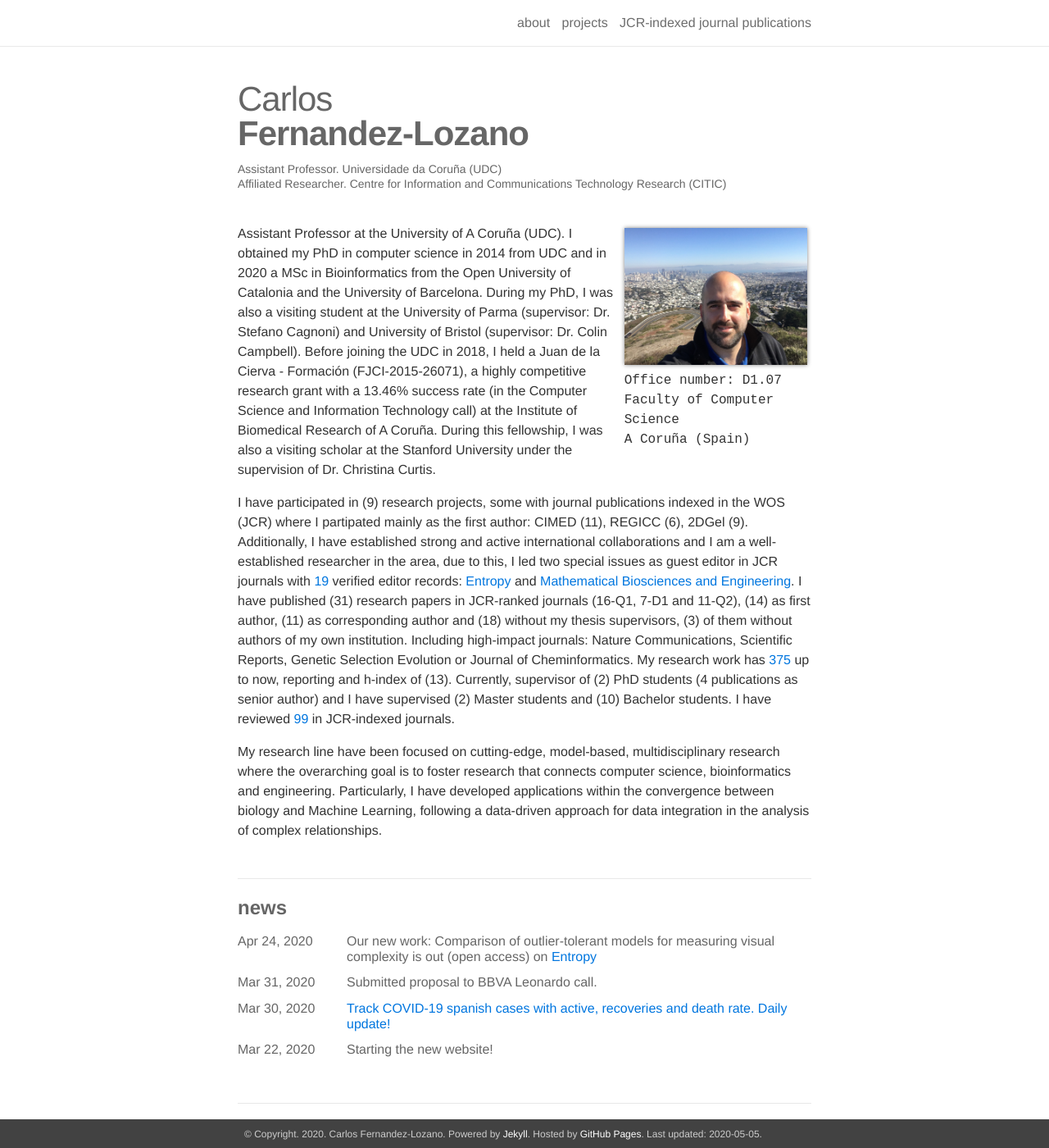
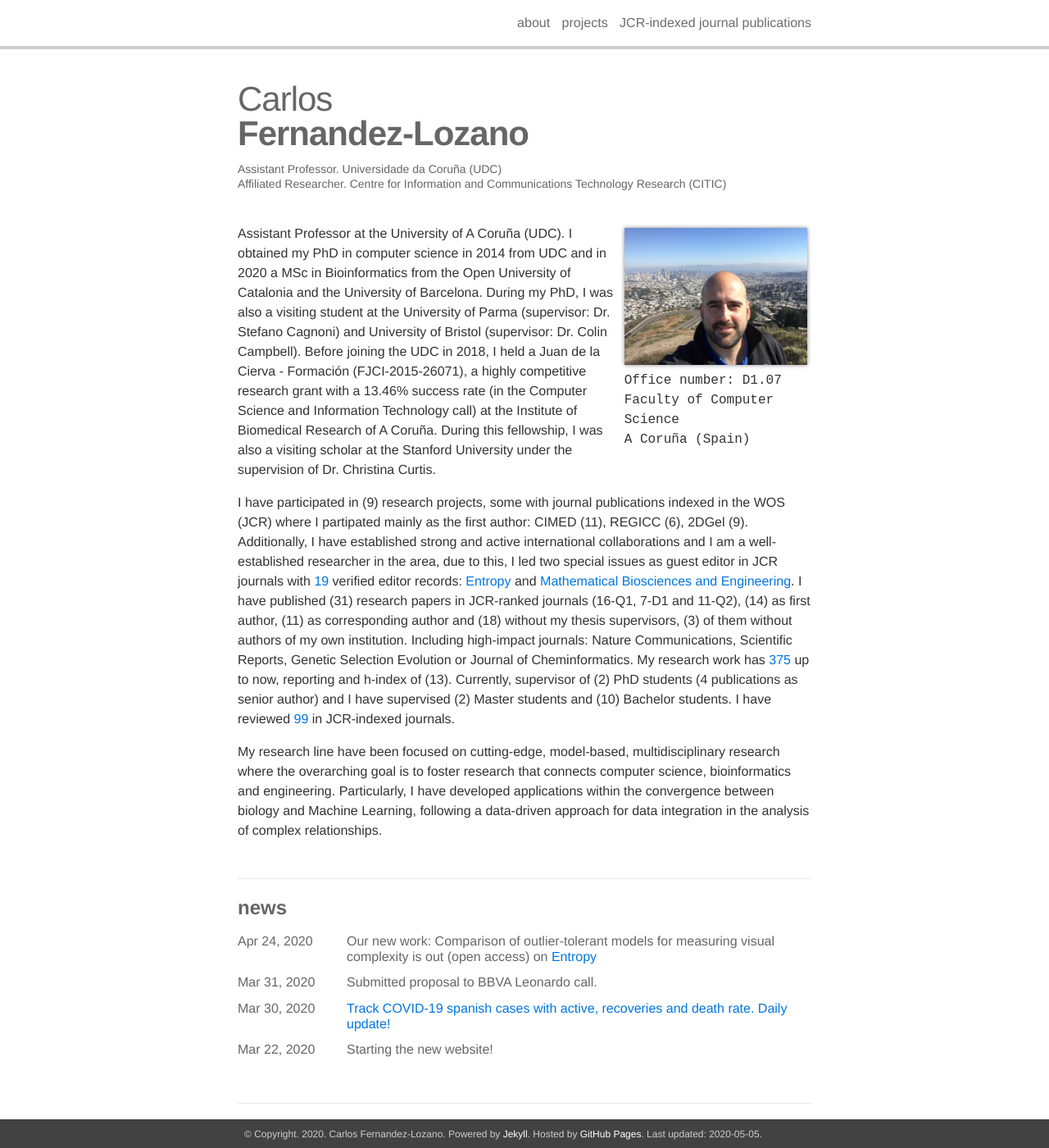
Before and after one commit to cafernandezlo/es_github_cafernandezlo, a Jekyll site: the page built from _pages/about.md, in a window 1280 px wide and 1400 px high. Shown: the whole window at 82% size. Built offline with Jekyll 4.4.1, drawn with Linux system fonts in a browser that asks for light colours; nearby versions of some CDN libraries; some web fonts are replaced.

Commit message:
cambios estéticos en la cabecera

```diff
--- a/_sass/_header.scss
+++ b/_sass/_header.scss
@@ -1,5 +1,5 @@
 .site-header {
-    border-bottom: 1px solid $grey-color-light;
+    border-bottom: 4px solid $light-gray;
     background-color: #fff;
     opacity: 0.95;
     position:fixed;
```
